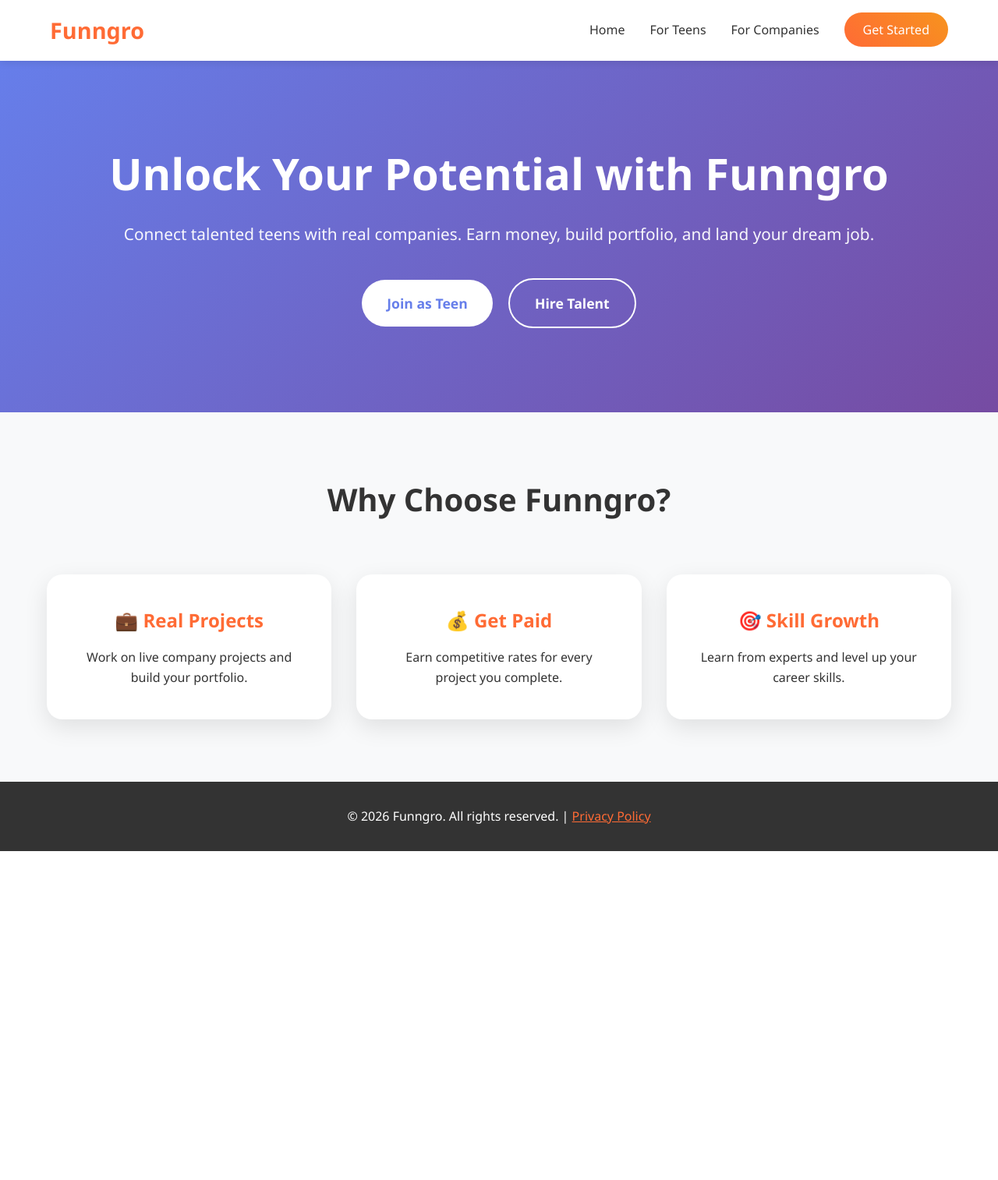
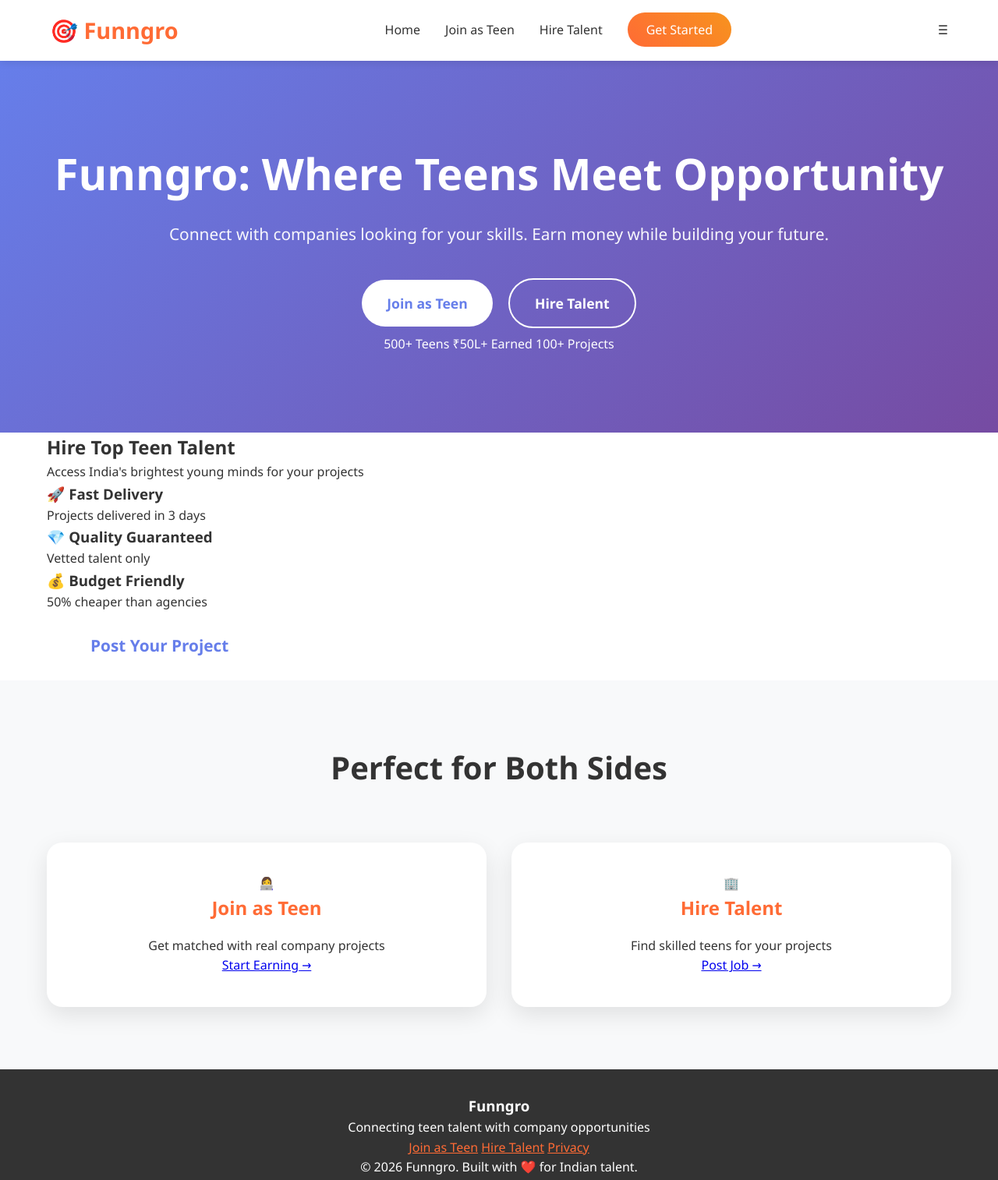
Before and after one commit to najangaurav6-maker/funngro-revamp, a plain HTML site: page index.html in a window 1280 px wide. Shown: the whole page at 78% size. Before the commit the page ends 1092 px from the top, so only its background shows below. Drawn offline with Linux system fonts and the light colour scheme.

Commit message:
Update index.html

```diff
--- a/index.html
+++ b/index.html
@@ -4,57 +4,102 @@
     <meta charset="UTF-8">
     <meta name="viewport" content="width=device-width, initial-scale=1.0">
     <title>Funngro - Connect Teens with Amazing Work Opportunities</title>
-    <meta name="description" content="Funngro connects talented teens with companies for freelance projects. Earn money, build skills, and grow your career with Funngro.">
-    <meta name="keywords" content="teen freelance, student jobs, Funngro, work from home, skill development">
+    <meta name="description" content="Funngro platform connects talented teens with companies. Join as teen freelancer or hire teen talent for your projects.">
+    <meta name="keywords" content="Funngro, teen freelance, hire teens, student jobs, work projects">
+    <link href="https://fonts.googleapis.com/css2?family=Poppins:wght@300;400;600;700&display=swap" rel="stylesheet">
     <link rel="stylesheet" href="style.css">
 </head>
 <body>
     <header>
         <nav class="navbar">
-            <div class="logo">Funngro</div>
+            <div class="logo">
+                <span class="logo-icon">🎯</span>
+                Funngro
+            </div>
             <ul class="nav-links">
-                <li><a href="index.html">Home</a></li>
-                <li><a href="teens.html">For Teens</a></li>
-                <li><a href="#companies">For Companies</a></li>
-                <li><a href="#contact" class="cta-btn">Get Started</a></li>
+                <li><a href="index.html#home">Home</a></li>
+                <li><a href="teens.html#join-teen">Join as Teen</a></li>
+                <li><a href="#hire-talent">Hire Talent</a></li>
+                <li><a href="#get-started" class="cta-btn">Get Started</a></li>
             </ul>
+            <div class="mobile-menu">☰</div>
         </nav>
     </header>
 
-    <section class="hero">
+    <section id="home" class="hero">
         <div class="hero-content">
-            <h1>Unlock Your Potential with Funngro</h1>
-            <p>Connect talented teens with real companies. Earn money, build portfolio, and land your dream job.</p>
+            <h1>Funngro: Where Teens Meet Opportunity</h1>
+            <p class="hero-subtitle">Connect with companies looking for your skills. Earn money while building your future.</p>
             <div class="hero-buttons">
-                <a href="teens.html" class="btn-primary">Join as Teen</a>
-                <a href="#companies" class="btn-secondary">Hire Talent</a>
+                <a href="teens.html#join-teen" class="btn-primary">Join as Teen</a>
+                <a href="#hire-talent" class="btn-secondary">Hire Talent</a>
             </div>
+            <div class="hero-stats">
+                <span>500+ Teens</span>
+                <span>₹50L+ Earned</span>
+                <span>100+ Projects</span>
+            </div>
+        </div>
+    </section>
+
+    <section id="hire-talent" class="hire-section">
+        <div class="container">
+            <h2>Hire Top Teen Talent</h2>
+            <p>Access India's brightest young minds for your projects</p>
+            <div class="hire-features">
+                <div class="hire-feature">
+                    <h3>🚀 Fast Delivery</h3>
+                    <p>Projects delivered in 3 days</p>
+                </div>
+                <div class="hire-feature">
+                    <h3>💎 Quality Guaranteed</h3>
+                    <p>Vetted talent only</p>
+                </div>
+                <div class="hire-feature">
+                    <h3>💰 Budget Friendly</h3>
+                    <p>50% cheaper than agencies</p>
+                </div>
+            </div>
+            <a href="#contact" class="btn-primary large">Post Your Project</a>
         </div>
     </section>
 
     <section class="features">
         <div class="container">
-            <h2>Why Choose Funngro?</h2>
+            <h2>Perfect for Both Sides</h2>
             <div class="feature-grid">
-                <div class="feature-card">
-                    <h3>💼 Real Projects</h3>
-                    <p>Work on live company projects and build your portfolio.</p>
+                <div class="feature-card teen-card">
+                    <div class="card-icon">👩‍💻</div>
+                    <h3>Join as Teen</h3>
+                    <p>Get matched with real company projects</p>
+                    <a href="teens.html#join-teen" class="btn-link">Start Earning →</a>
                 </div>
-                <div class="feature-card">
-                    <h3>💰 Get Paid</h3>
-                    <p>Earn competitive rates for every project you complete.</p>
-                </div>
-                <div class="feature-card">
-                    <h3>🎯 Skill Growth</h3>
-                    <p>Learn from experts and level up your career skills.</p>
+                <div class="feature-card company-card">
+                    <div class="card-icon">🏢</div>
+                    <h3>Hire Talent</h3>
+                    <p>Find skilled teens for your projects</p>
+                    <a href="#hire-talent" class="btn-link">Post Job →</a>
                 </div>
             </div>
         </div>
     </section>
 
-    <footer>
+    <footer id="contact">
         <div class="container">
-            <p>&copy; 2026 Funngro. All rights reserved. | <a href="#privacy">Privacy Policy</a></p>
+            <div class="footer-content">
+                <div class="footer-brand">
+                    <h3>Funngro</h3>
+                    <p>Connecting teen talent with company opportunities</p>
+                </div>
+                <div class="footer-links">
+                    <a href="teens.html">Join as Teen</a>
+                    <a href="#hire-talent">Hire Talent</a>
+                    <a href="#privacy">Privacy</a>
+                </div>
+            </div>
+            <div class="footer-bottom">
+                <p>&copy; 2026 Funngro. Built with ❤️ for Indian talent.</p>
+            </div>
         </div>
     </footer>
 </body>
```
